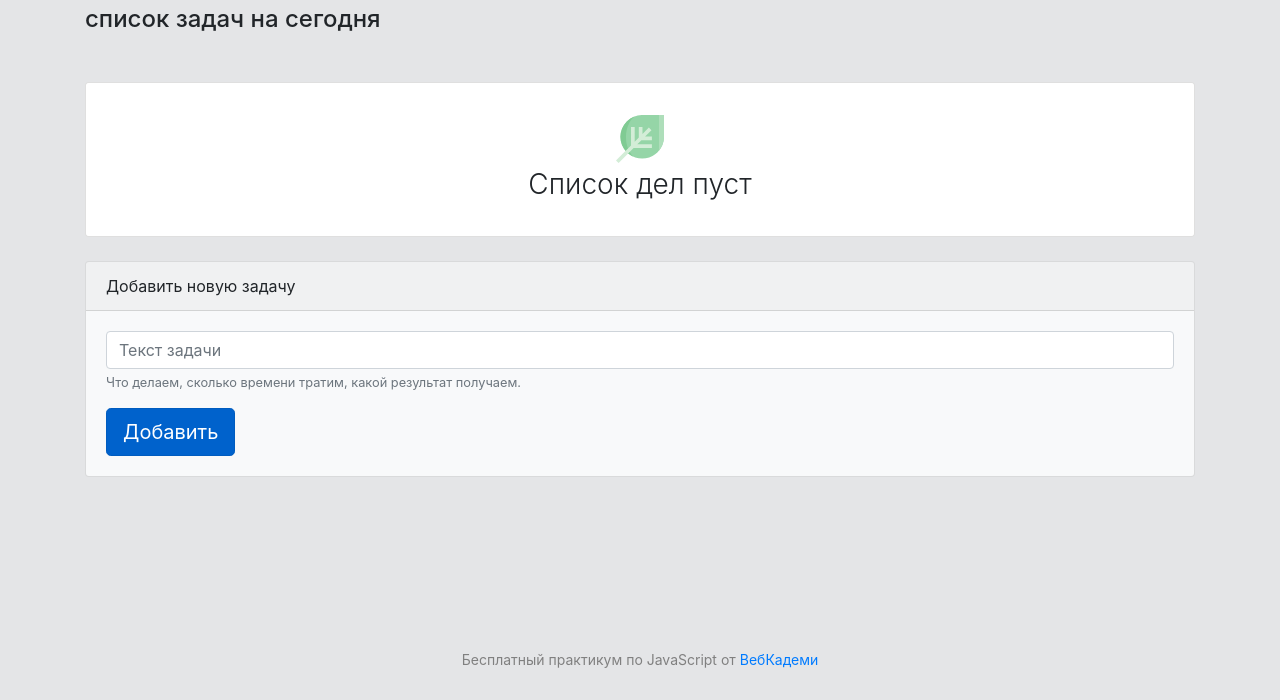
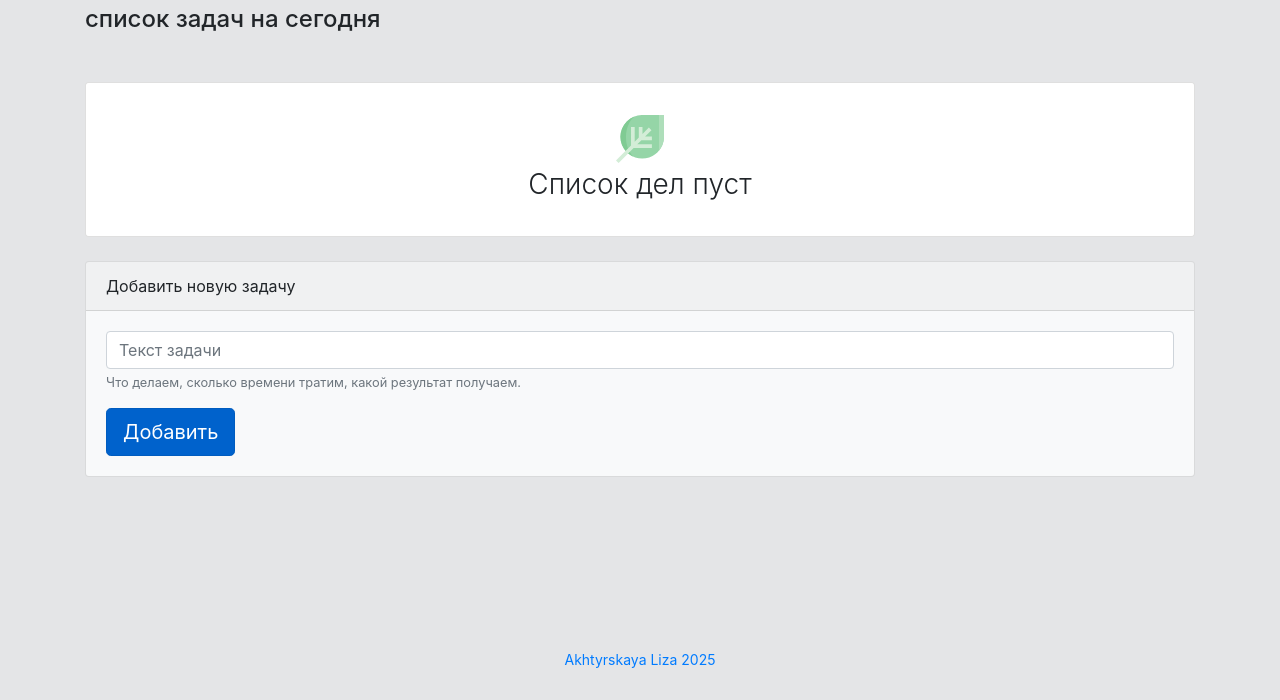
Before and after one commit to LizaAkhtyrskay/todoApp, a plain HTML site: page index.html in a window 1280 px wide. Shown: the part 100-800 px from the top of the page. Drawn offline with nearby package versions, Linux system fonts and the light colour scheme.

Commit message:
commit 110325 02

```diff
--- a/index.html
+++ b/index.html
@@ -58,7 +58,7 @@
 	</div>
 
 	<div class="copyright">
-		Бесплатный практикум по JavaScript от <a href="https://webcademy.ru" target="_blank">ВебКадеми</a>
+		 <a href="https://lizaakhtyrskay.github.io/Js-271024/" target="_blank">Akhtyrskaya Liza 2025</a>
 	</div>
 
 	<script src="js/main.js"></script>
```
